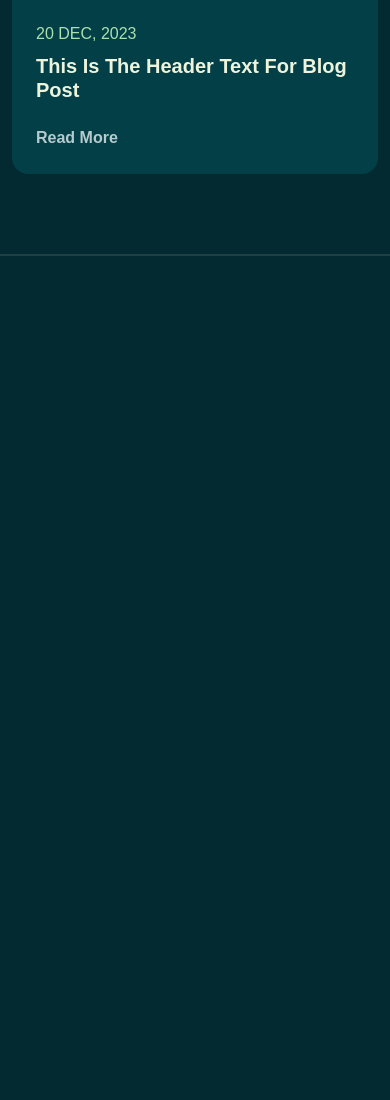
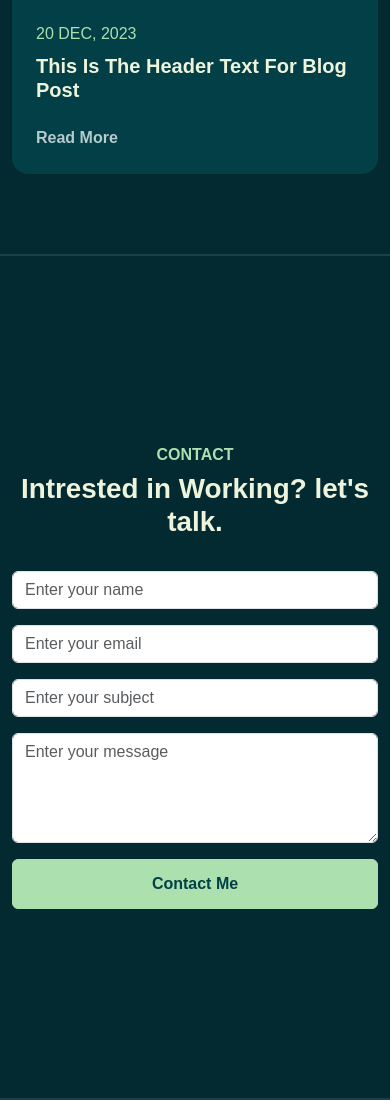
Before and after one commit to Lawani-EJ/Personal-Portfolio, a plain HTML site: page Assets/Pages/index.html in a window 390 px wide. Shown: the part 8779-9879 px from the top of the page. Before the commit the page ends 9035 px from the top, so only its background shows below. Drawn offline with nearby package versions, Linux system fonts and the light colour scheme; files that its build step writes are made by us from their sources; files whose address does not match are found by name; a web font is replaced by a local one.

Commit message:
Contact Form Section In this commit I'm introducing a new section for contacting, Applying a full-height container, Included a form with several input fields for name, email, subject and messages, Added a form submit button (Actions are yet yo implemented) Also applying the aos slide animation fade-up for better effect.

```diff
--- a/Assets/Pages/index.html
+++ b/Assets/Pages/index.html
@@ -381,7 +381,7 @@
       <!-- Reviews -->
 
       <!-- Blogs -->
-      <section id="reviews" class="full-height px-lg-5">
+      <section id="blog" class="full-height px-lg-5">
         <div class="container">
           <div class="row pb-4" data-aos="fade-up">
             <div class="col-lg-8">
@@ -437,6 +437,42 @@
         </div>
       </section>
       <!-- Blogs -->
+
+            <!-- Contactls -->
+            <section id="contact" class="full-height px-lg-5">
+              <div class="container">
+                <div class="row  justify-content-center text-center" data-aos="fade-up">
+                  <div class="col-lg-8 pb-4">
+                    <h6 class="text-brand">CONTACT</h6>
+                    <h1>Intrested in Working? let's talk.</h1>
+                  </div>
+
+                  <div class="col-lg-8">
+                  <form action="#" class="row g-lg-3 gy-3">
+                    <div class="form-group col-md-6">
+                      <input type="text" class="form-control" placeholder="Enter your name">
+                    </div>
+                    <div class="form-group col-md-6">
+                      <input type="email" class="form-control" placeholder="Enter your email">
+                    </div>
+                    <div class="form-group col-12">
+                      <input type="email" class="form-control" placeholder="Enter your subject">
+                    </div>
+                    <div class="form-group col-12">
+                      <textarea name="" rows="4" class="form-control" placeholder="Enter your message"></textarea>
+                    </div>
+                    <div class="form-group col-12 d-grid">
+                      <button class="btn btn-brand" type="submit" >Contact Me</button>
+                    </div>
+                  </form>
+                  </div>
+                </div>
+
+
+              </div>
+            </section>
+            <!-- Contacts -->
+
     </div>
     <!-- Content-Wrapper -->
 
```
